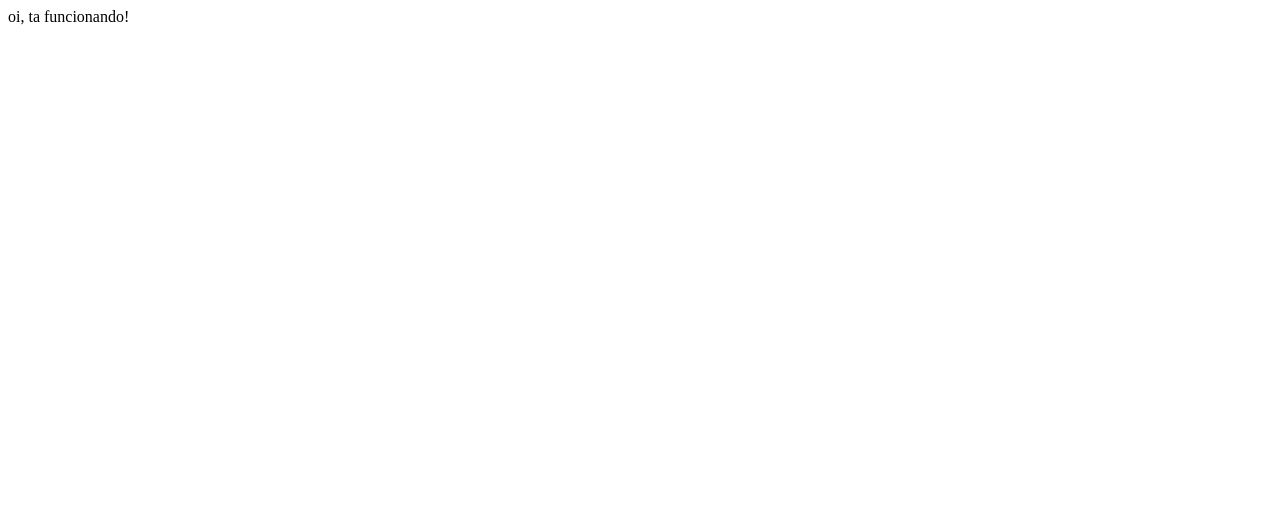
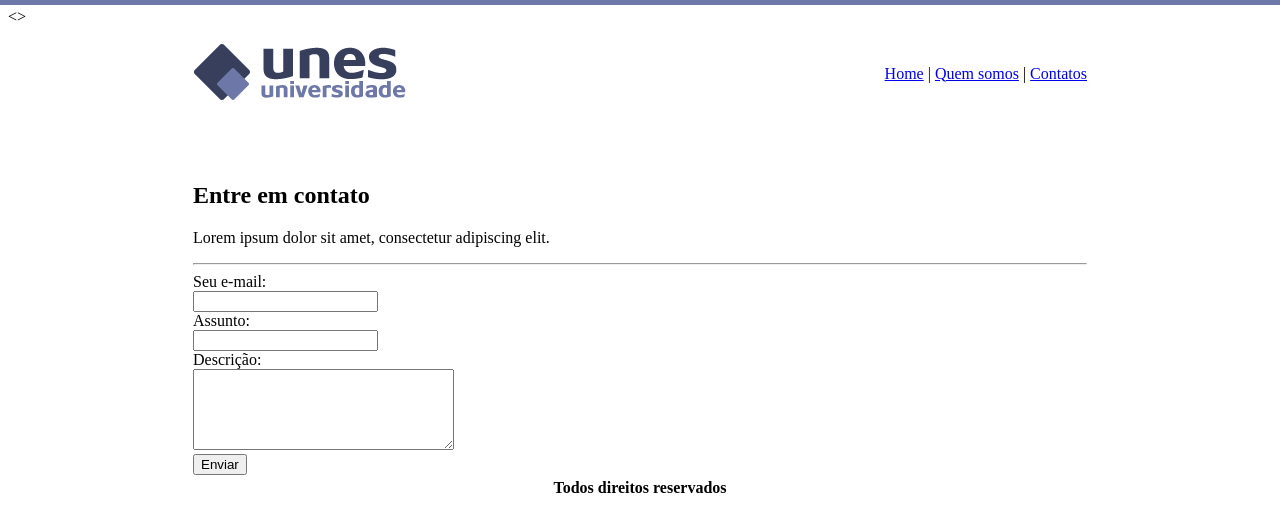
Before and after one commit to EricoDev-Front/UnesFaculdade, a plain HTML site: page contatos.html in a window 1280 px wide. Drawn offline with Linux system fonts and the light colour scheme.

Commit message:
página quem somos e página contatos.

```diff
--- a/contatos.html
+++ b/contatos.html
@@ -5,7 +5,50 @@
     <meta name="viewport" content="width=device-width, initial-scale=1.0">
     <title>UNES- Contatos</title>
 </head>
-<body>
-    oi, ta funcionando!
+<body background="imagens/fundo2.png">
+    <table border="0" width="900" align="center">
+
+        <tr>
+            <td height="89"><img src="imagens/logo.png" alt=""></td>
+
+         <td  align="right">
+            <a href="index.html">Home</a>  |
+            <a href="quem-somos.html">Quem somos</a>  |
+            <a href="contatos.html">Contatos</a>
+         </td>
+        </tr>
+        <tr>
+            <td><br><br></td>
+        </tr>
+        <tr>
+            <td colspan="2">
+                <h2>Entre em contato</h2>
+
+            <p>
+                Lorem ipsum dolor sit amet, consectetur adipiscing elit.
+            </p>
+
+            <hr>
+            <form action="">
+                Seu e-mail: <br>
+                <input type="text" name="email"> <br>
+                Assunto: <br>
+
+                <input type="text" name="assunto"> <br>
+                Descrição: <br>
+                <textarea name="descrição" id="" cols="30" rows="5"></textarea> <br>
+
+                <input type="submit" value="Enviar"> <br>
+            </form>
+        </td>
+        </tr>
+
+
+        <>
+
+            <td colspan="2" align="center"><strong>Todos direitos reservados</strong> </td>
+        </>
+
+       </table>
 </body>
 </html>
```
Also changed, not shown: quem-somos.html (+17 -2 lines).
